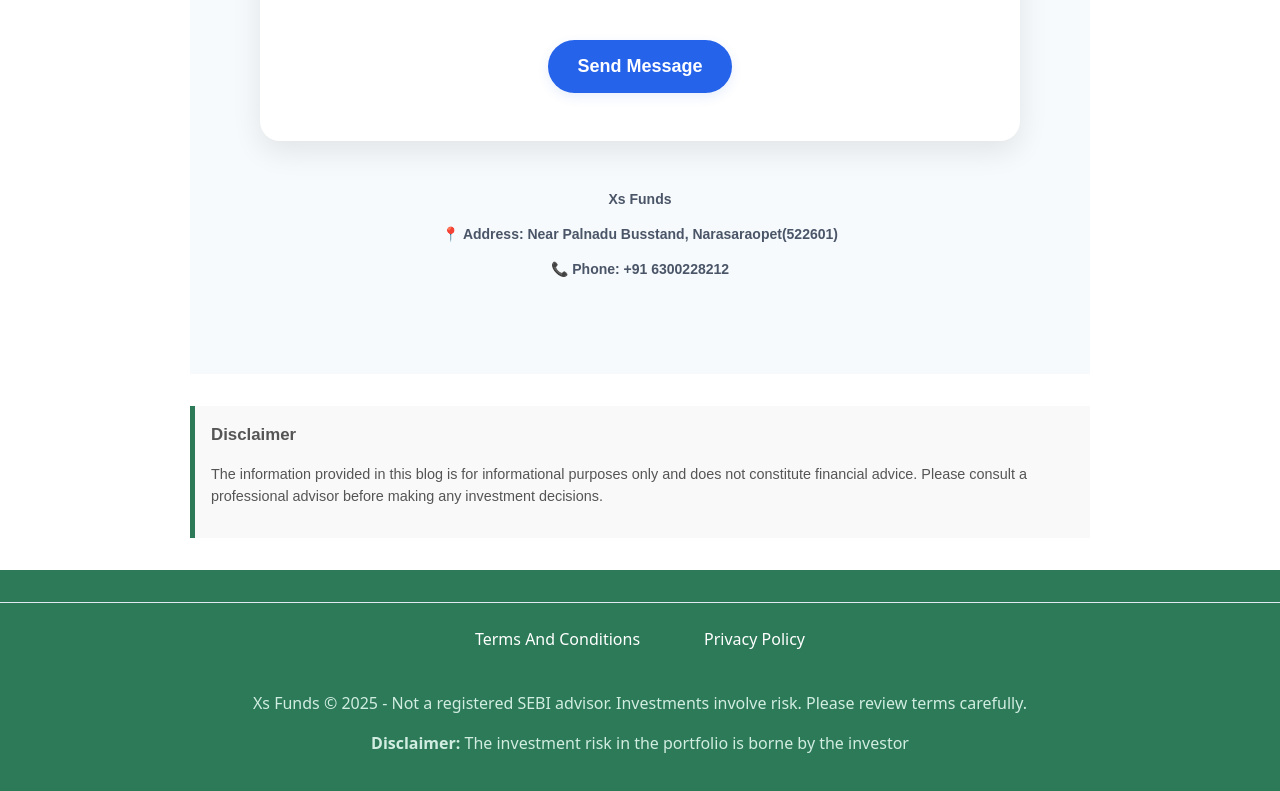
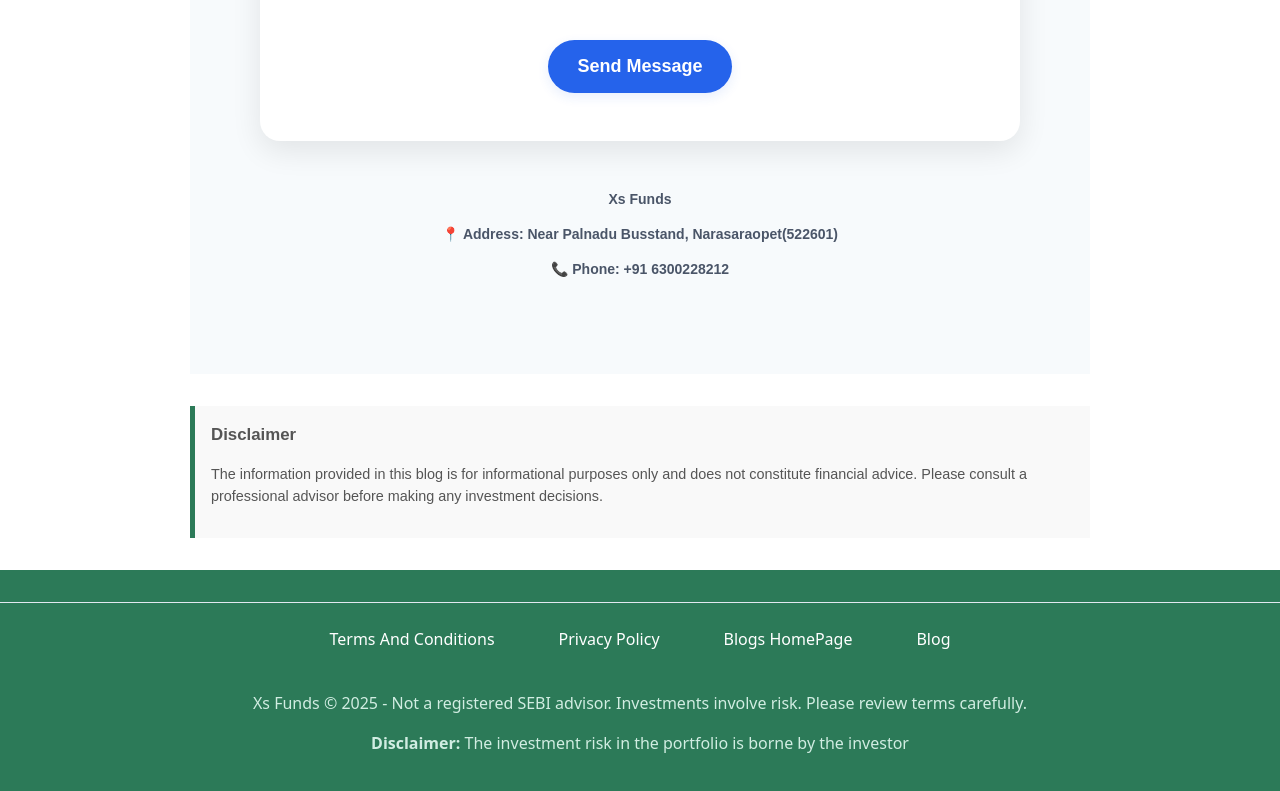
Before and after one commit to Bhismabhavanari89/Xsfunds-frontend, a React (Vite) app: page /blog in a window 1280 px wide. Shown: the part 1618-2409 px from the top of the page. Built offline with nearby package versions, Linux system fonts and the light colour scheme.

Commit message:
Blog page

```diff
--- a/src/components/Footer.jsx
+++ b/src/components/Footer.jsx
@@ -11,6 +11,12 @@
         <div className="legal-link">
           <Link to="/privacy-policy">Privacy Policy</Link>
         </div>
+        <div className="legal-link">
+          <Link to="/blogs">Blogs HomePage</Link>
+        </div>
+        <div className="legal-link">
+          <Link to="/blog">Blog</Link>
+        </div>
       </div>
       <p>Xs Funds © 2025 - Not a registered SEBI advisor. Investments involve risk. Please review terms carefully.</p>
       <p><b>Disclaimer:</b> The investment risk in the portfolio is borne by the investor</p>
```
